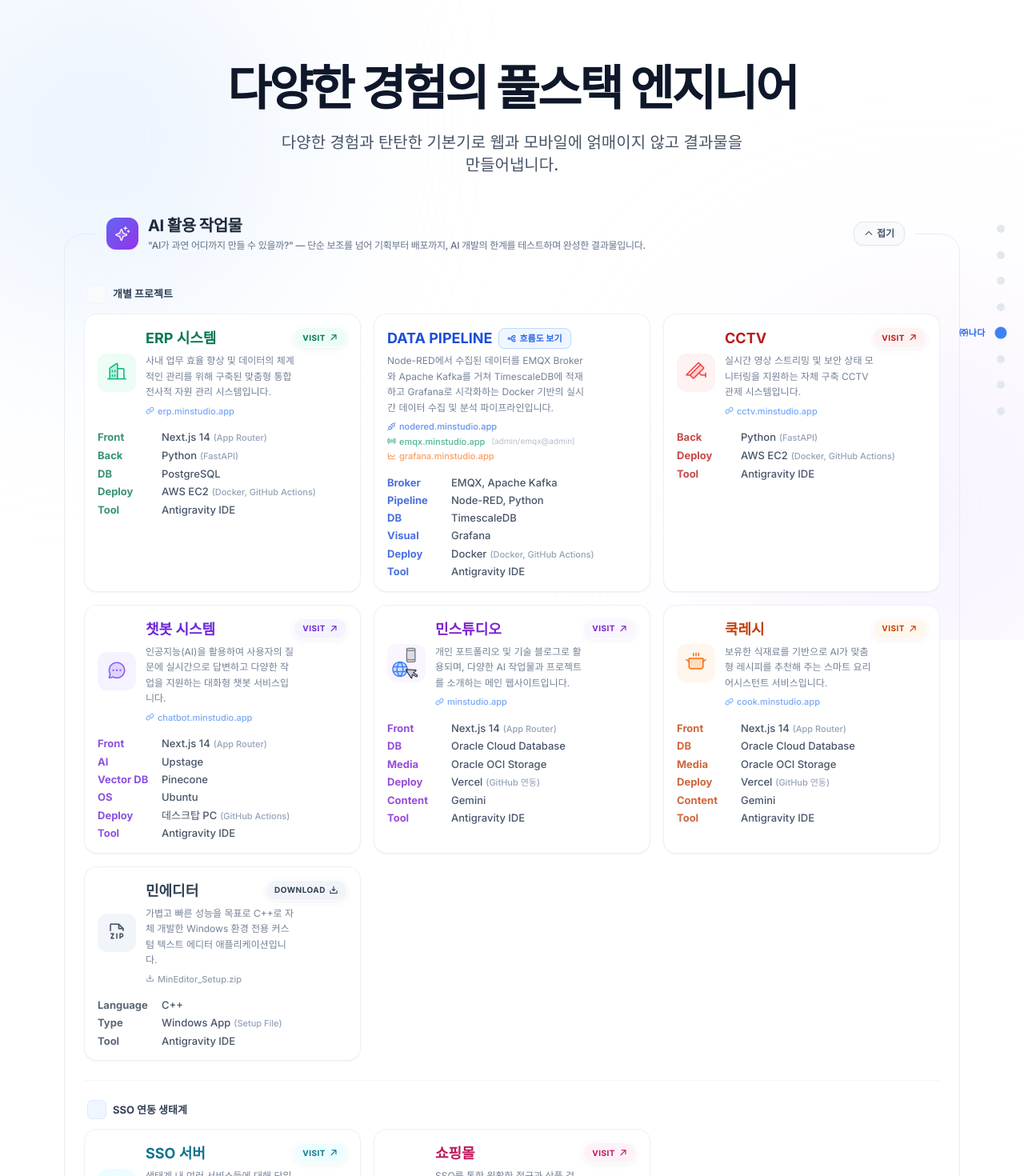
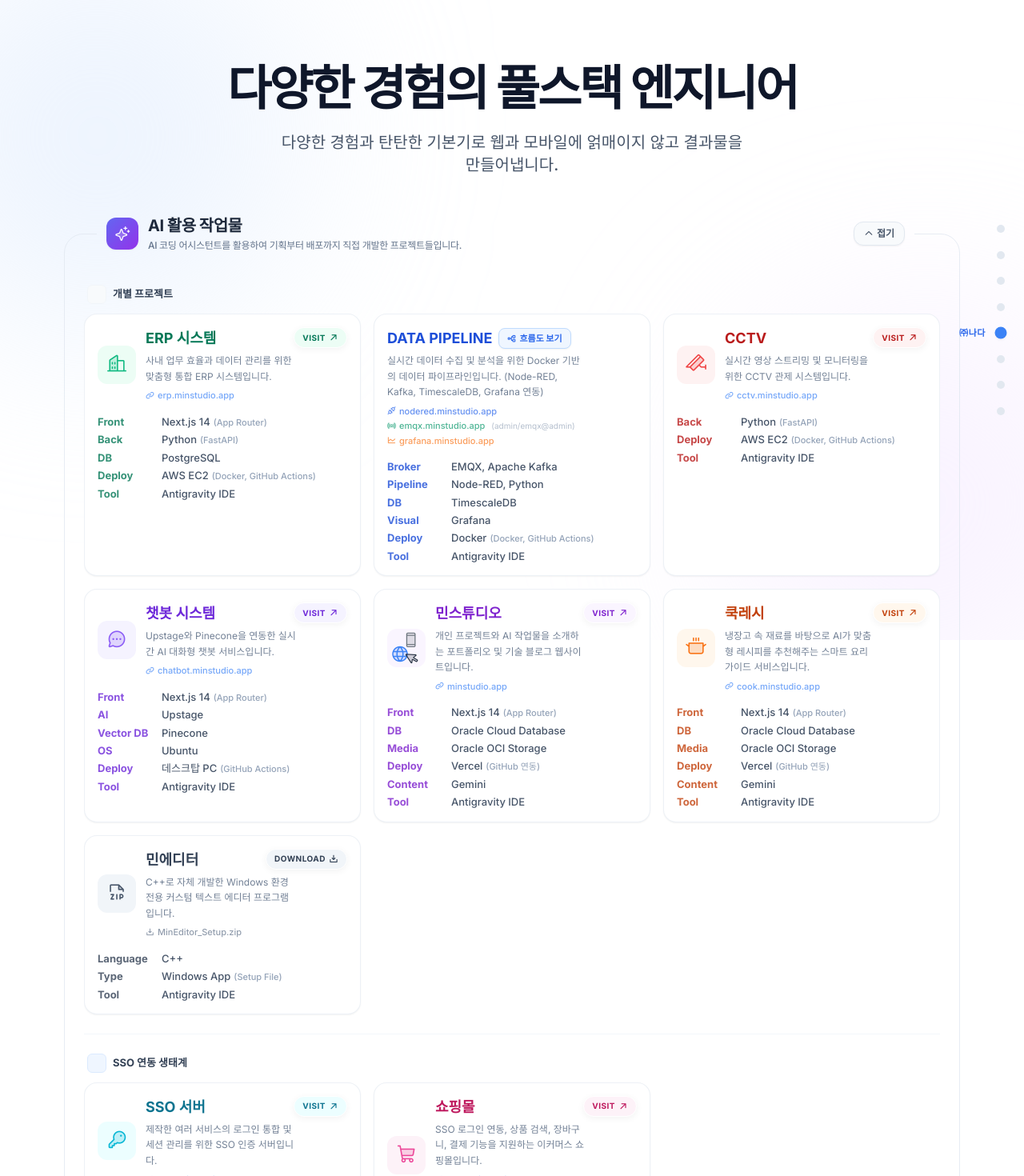
Before and after one commit to gyuminiai82/portfolio, a React (Vite) app: page / in a window 1280 px wide. Shown: the top 1470 px of the page at 80% size. Built offline with nearby package versions, Linux system fonts and the light colour scheme; a web font is replaced by a local one.

Commit message:
feat: AIWorks 설명 문구 간소화

```diff
--- a/src/components/AIWorks.jsx
+++ b/src/components/AIWorks.jsx
@@ -4,7 +4,7 @@ import { motion, AnimatePresence } from 'framer-motion';
 const aiWorksData = [
   {
     title: "ERP 시스템",
-    desc: "사내 업무 효율 향상 및 데이터의 체계적인 관리를 위해 구축된 맞춤형 통합 전사적 자원 관리 시스템입니다.",
+    desc: "사내 업무 효율과 데이터 관리를 위한 맞춤형 통합 ERP 시스템입니다.",
     url: "https://erp.minstudio.app",
     icon: "ph-buildings",
     color: "emerald",
@@ -21,7 +21,7 @@ const aiWorksData = [
   },
   {
     title: "DATA PIPELINE",
-    desc: "Node-RED에서 수집된 데이터를 EMQX Broker와 Apache Kafka를 거쳐 TimescaleDB에 적재하고 Grafana로 시각화하는 Docker 기반의 실시간 데이터 수집 및 분석 파이프라인입니다.",
+    desc: "실시간 데이터 수집 및 분석을 위한 Docker 기반의 데이터 파이프라인입니다. (Node-RED, Kafka, TimescaleDB, Grafana 연동)",
     color: "blue",
     bgLight: "bg-blue-50",
     textDark: "text-blue-700",
@@ -42,7 +42,7 @@ const aiWorksData = [
   },
   {
     title: "CCTV",
-    desc: "실시간 영상 스트리밍 및 보안 상태 모니터링을 지원하는 자체 구축 CCTV 관제 시스템입니다.",
+    desc: "실시간 영상 스트리밍 및 모니터링을 위한 CCTV 관제 시스템입니다.",
     url: "https://cctv.minstudio.app",
     icon: "ph-security-camera",
     color: "red",
@@ -75,7 +75,7 @@ const aiWorksData = [
   }, */
   {
     title: "챗봇 시스템",
-    desc: "인공지능(AI)을 활용하여 사용자의 질문에 실시간으로 답변하고 다양한 작업을 지원하는 대화형 챗봇 서비스입니다.",
+    desc: "Upstage와 Pinecone을 연동한 실시간 AI 대화형 챗봇 서비스입니다.",
     url: "https://chatbot.minstudio.app",
     icon: "ph-chat-circle-dots",
     color: "violet",
@@ -93,7 +93,7 @@ const aiWorksData = [
   },
   {
     title: "민스튜디오",
-    desc: "개인 포트폴리오 및 기술 블로그로 활용되며, 다양한 AI 작업물과 프로젝트를 소개하는 메인 웹사이트입니다.",
+    desc: "개인 프로젝트와 AI 작업물을 소개하는 포트폴리오 및 기술 블로그 웹사이트입니다.",
     url: "https://minstudio.app",
     customIcon: (
       <div style={{ position: 'relative', width: '36px', height: '36px' }}>
@@ -117,7 +117,7 @@ const aiWorksData = [
   },
   {
     title: "쿡레시",
-    desc: "보유한 식재료를 기반으로 AI가 맞춤형 레시피를 추천해 주는 스마트 요리 어시스턴트 서비스입니다.",
+    desc: "냉장고 속 재료를 바탕으로 AI가 맞춤형 레시피를 추천해주는 스마트 요리 가이드 서비스입니다.",
     url: "https://cook.minstudio.app",
     icon: "ph-cooking-pot",
     color: "orange",
@@ -135,7 +135,7 @@ const aiWorksData = [
   },
   {
     title: "민에디터",
-    desc: "가볍고 빠른 성능을 목표로 C++로 자체 개발한 Windows 환경 전용 커스텀 텍스트 에디터 애플리케이션입니다.",
+    desc: "C++로 자체 개발한 Windows 환경 전용 커스텀 텍스트 에디터 프로그램입니다.",
     url: "https://devminihouse.mycafe24.com/file/MinEditor_Setup.zip",
     icon: "ph-file-zip",
     color: "slate",
@@ -152,7 +152,7 @@ const aiWorksData = [
 
   {
     title: "SSO 서버",
-    desc: "생태계 내 여러 서비스들에 대해 단일 로그인(SSO) 경험을 제공하고 세션을 통합 관리하는 인증 서버입니다.",
+    desc: "제작한 여러 서비스의 로그인 통합 및 세션 관리를 위한 SSO 인증 서버입니다.",
     url: "https://auth.minstudio.app",
     icon: "ph-key",
     color: "cyan",
@@ -171,7 +171,7 @@ const aiWorksData = [
   },
   {
     title: "쇼핑몰",
-    desc: "SSO를 통한 원활한 접근과 상품 검색, 장바구니, 주문 결제 기능 등을 지원하는 이커머스 웹 애플리케이션입니다.",
+    desc: "SSO 로그인 연동, 상품 검색, 장바구니, 결제 기능을 지원하는 이커머스 쇼핑몰입니다.",
     url: "https://shop.minstudio.app",
     icon: "ph-shopping-cart",
     color: "pink",
@@ -326,7 +326,7 @@ export default function AIWorks() {
             <div className="flex flex-col">
               <h2 className="text-xl font-extrabold text-slate-800 tracking-tight">AI 활용 작업물</h2>
               <p className="text-[12px] text-slate-500 font-medium mt-0.5 tracking-tight">
-                "AI가 과연 어디까지 만들 수 있을까?" — 단순 보조를 넘어 기획부터 배포까지, AI 개발의 한계를 테스트하며 완성한 결과물입니다.
+                AI 코딩 어시스턴트를 활용하여 기획부터 배포까지 직접 개발한 프로젝트들입니다.
               </p>
             </div>
           </div>
```
